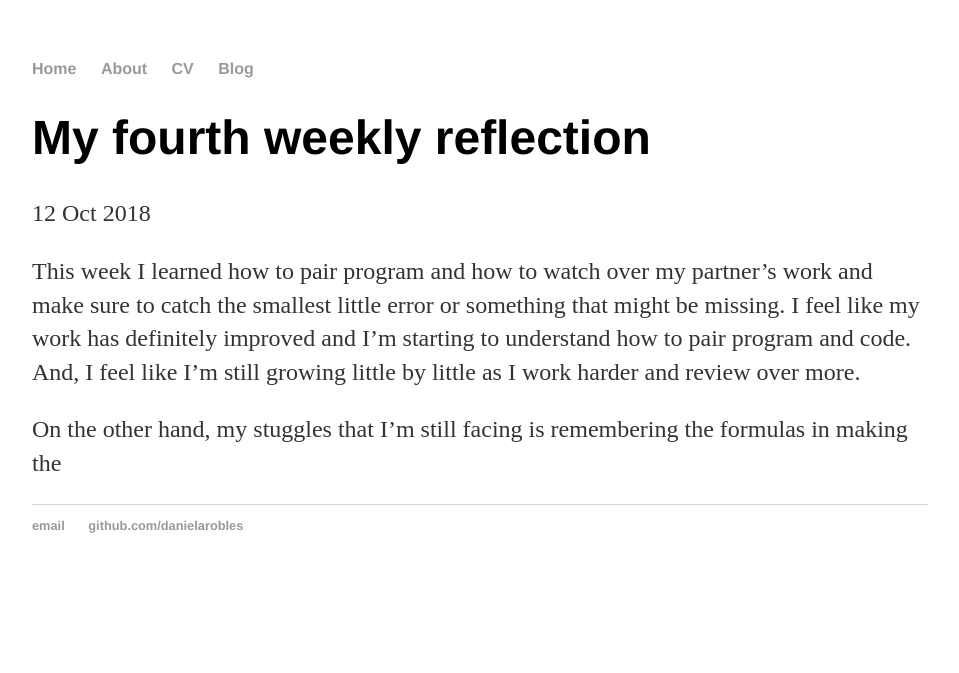
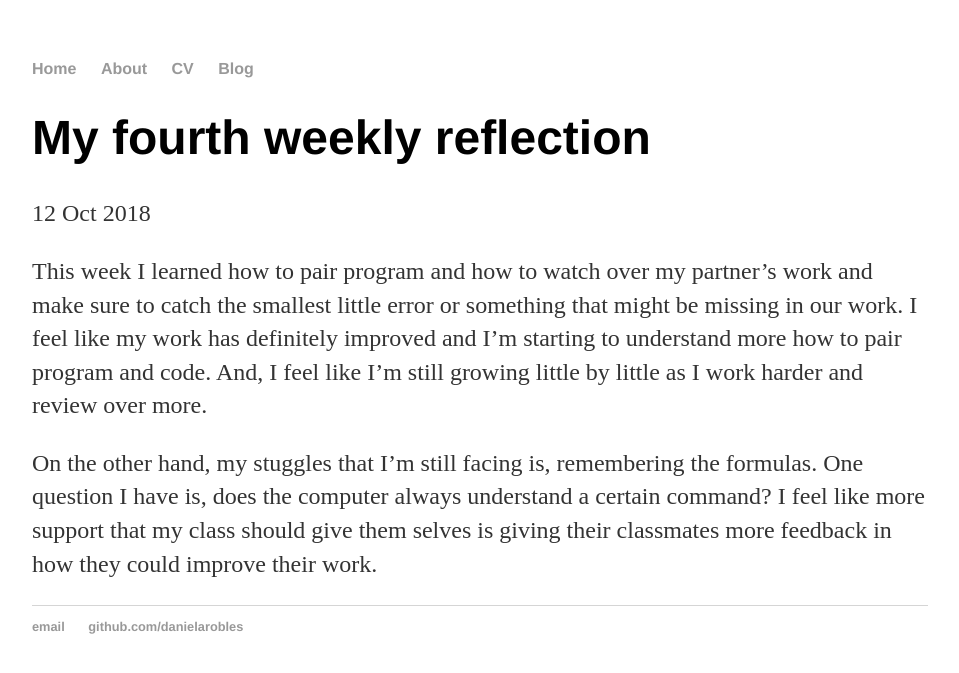
Before and after one commit to Danielar7348/Danielar7348.github.io, a Jekyll site: the page built from _posts/2018-10-12-weekly-reflections.md, in a window 1280 px wide. Shown: the top 673 px of the page, without its empty margins (160-1119 px from the left). Built offline with Jekyll 4.4.1, drawn with Linux system fonts in a browser that asks for light colours.

Commit message:
Update 2018-10-12-weekly-reflections.md

```diff
--- a/_posts/2018-10-12-weekly-reflections.md
+++ b/_posts/2018-10-12-weekly-reflections.md
@@ -4,6 +4,6 @@ title: My fourth weekly reflection
 date: 2018-10-12
 ---
 
-This week I learned how to pair program and how to watch over my partner's work and make sure to catch the smallest little error or something that might be missing. I feel like my work has definitely improved and I'm starting to understand how to pair program and code. And, I feel like I'm still growing little by little as I work harder and review over more.
+This week I learned how to pair program and how to watch over my partner's work and make sure to catch the smallest little error or something that might be missing in our work. I feel like my work has definitely improved and I'm starting to understand more how to pair program and code. And, I feel like I'm still growing little by little as I work harder and review over more.
 
-On the other hand, my stuggles that I'm still facing is remembering the formulas in making the
+On the other hand, my stuggles that I'm still facing is, remembering the formulas. One question I have is, does the computer always understand a certain command? I feel like more support that my class should give them selves is giving their classmates more feedback in how they could improve their work.
```
